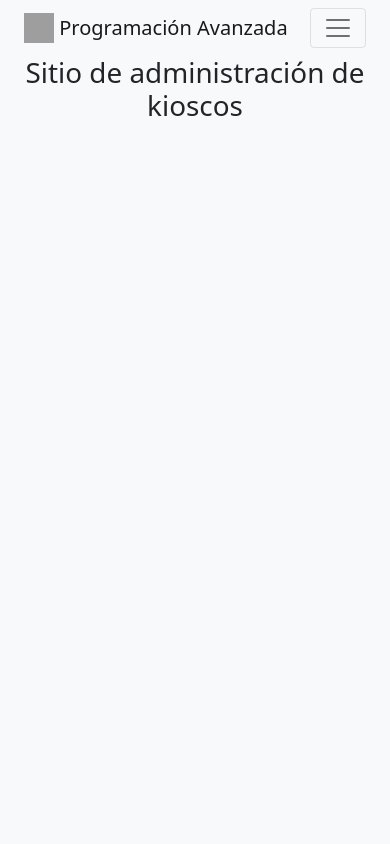
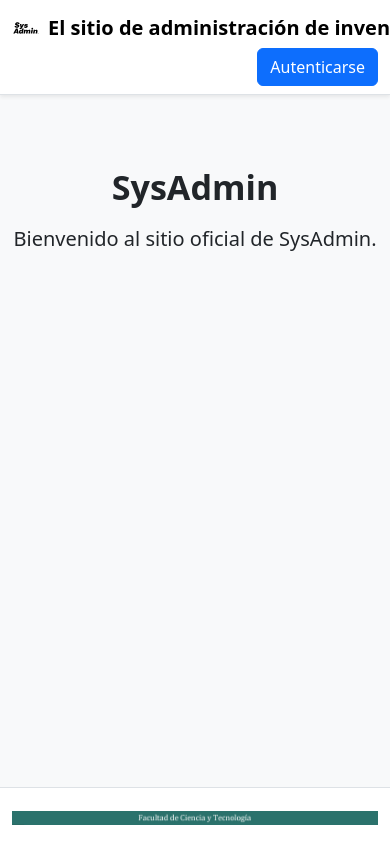
Before and after one commit to JuanOlmos43/TP_prog_avanzada, a PHP site: page / in a window 390 px wide; the page is wider, and only the part inside the window is pictured. Run offline with PHP 8.4, Linux system fonts and the light colour scheme; grey boxes are pictures that could not be loaded.

Commit message:
maquetado inicial de index y login

```diff
--- a/includes/PageClass.php
+++ b/includes/PageClass.php
@@ -2,92 +2,101 @@
 
 class PageClass
 {
-    private $header;
-    private $navbar;
-    private $body;
-    private $js;
-    private $footer;
+    private string $title  = 'Sys Admin';
+    private string $header = '';
+    private string $navbar = '';
+    private string $body   = '';
+    private string $js     = '';
+    private string $footer = '';
 
-
-    function __construct()
+    public function __construct()
     {
         $this->setHeader();
-       $this->setNavBar();
+        $this->setNavBar(false); // false = invitado; true = autenticado
         $this->setJs();
         $this->setFooter();
-
     }
 
+    public function setTitle(string $title): void
+    {
+        $this->title = $title;
+    }
 
-    private function setHeader()
+    private function setHeader(): void
     {
-        $this->header='<!DOCTYPE html>
+        $this->header = '<!DOCTYPE html>
         <html lang="es">
         <head>
-                    <meta charset="UTF-8">
-                    <meta name="viewport" content="width=device-width, initial-scale=1, shrink-to-fit=no">
-                    <title>Programación Avanzada</title>
-                    <link rel="icon" href="/imgs/favicon.ico" type="image/x-icon">
-                    <link href="https://cdn.jsdelivr.net/npm/bootstrap@5.0.2/dist/css/bootstrap.min.css" rel="stylesheet" integrity="sha384-EVSTQN3/azprG1Anm3QDgpJLIm9Nao0Yz1ztcQTwFspd3yD65VohhpuuCOmLASjC" crossorigin="anonymous">
+        <meta charset="utf-8">
+        <meta name="viewport" content="width=device-width, initial-scale=1">
+        <title>' . htmlspecialchars($this->title) . '</title>
+        <link href="https://cdn.jsdelivr.net/npm/bootstrap@5.3.3/dist/css/bootstrap.min.css" rel="stylesheet">
         </head>
-                <body class="bg-light">
-                    <div class="container">';
+        <body class="bg-light d-flex flex-column min-vh-100">';
     }
 
-    // Cambiar función que se muestre en esquina superior derecha para autenticarse
-    private function setNavBar()
+    public function setNavBar(bool $isAuthenticated, ?string $username = null): void
     {
-        $this->navbar='<nav class="navbar navbar-expand-lg navbar-light bg-light">
-                    <div class="container-fluid">
-                        <a class="navbar-brand" href="index.php">
-                            <img src="imgs/desarrollo-web.svg" width="30" height="30" class="d-inline-block align-top">
-                            Programación Avanzada
+        // Bloque a la derecha: varia segun si el usuario esta o no autenticado
+        $right = $isAuthenticated
+        ? $this->navRightAuth($username ?? 'Usuario')
+        : $this->navRightGuest();
+
+        $this->navbar = '
+            <nav class="navbar navbar-light bg-white border-bottom shadow-sm">
+                <div class="container d-flex align-items-center">
+                    <a class="navbar-brand d-flex align-items-center gap-2 m-0" href="index.php">
+                        <img src="imgs/logo.svg" alt="Sys Admin" width="28" height="28" onerror="this.style.display=\'none\'">
+                        <span class="fw-semibold">El sitio de administración de inventarios</span>
                     </a>
-                        <button class="navbar-toggler" type="button" data-toggle="collapse" data-target="#navbarNav" aria-controls="navbarNav" aria-expanded="false" aria-label="Toggle navigation">
-                            <span class="navbar-toggler-icon"></span>
-                        </button>
-                        <div class="collapse navbar-collapse" id="navbarSupportedContent">
-                            <ul class="navbar-nav me-auto mb-2 mb-lg-0">
-                                <li class="nav-item">
-                                    <a class="nav-link active" aria-current="page" href="index.php">Inicio</a>
-                                </li>
-                                <li class="nav-item">
-                                    <a class="nav-link" aria-current="page" href="formPersonas.php">Formulario de Personas</a>
-                                </li>
-                            </ul>
+                    <div class="ms-auto">
+                        ' . $right . '
                     </div>
                 </div>
             </nav>';
     }
 
-
-    public function setBody($body)
+    // Navbar para usuarios no autenticados
+    private function navRightGuest(): string
     {
-        $this->body=$body;
-        $this->body.='</div>';
+        return '<a class="btn btn-primary" href="login.php">Autenticarse</a>';
     }
 
-
-    private function setJs()
+    // Navbar para usuarios autenticados --> UNA VEZ HECHA LA PANTALLA DE USUARIO AUTENTICADO PROBAR ESTA FUNCION
+    private function navRightAuth(string $username): string
     {
-        $this->js='<script src="https://cdn.jsdelivr.net/npm/bootstrap@5.3.7/dist/js/bootstrap.bundle.min.js" integrity="sha384-ndDqU0Gzau9qJ1lfW4pNLlhNTkCfHzAVBReH9diLvGRem5+R9g2FzA8ZGN954O5Q" crossorigin="anonymous"></script>
-                   <script src="js/formPersonas.js"></script>';
+        $name = htmlspecialchars($username, ENT_QUOTES, 'UTF-8');
+        return '<span class="navbar-text">Hola, <strong>' . $name . '</strong></span>';
     }
 
-    private function setFooter()
+    /** Solo asigna el cuerpo (HTML). El <main> se agrega en getHtml(). */
+    public function setBody(string $html): void
     {
-        $this->footer='<a href= "imags/pie.jpg"></body></html>';
+        $this->body = $html;
     }
 
-    public function getHtml()
+    private function setJs(): void
     {
-        $Pagina=$this->header;
-        $Pagina.=$this->navbar;
-        $Pagina.=$this->body;
-        $Pagina.=$this->js;
-        $Pagina.=$this->footer;
-        return $Pagina;
+        $this->js = '<script src="https://cdn.jsdelivr.net/npm/bootstrap@5.3.3/dist/js/bootstrap.bundle.min.js"></script>';
     }
 
+    private function setFooter(): void
+    {
+        $this->footer = '
+        <footer class="mt-auto py-3 bg-white border-top">
+        <div class="container text-center">
+            <img src="imgs/pie.jpg" alt="Pie" class="img-fluid" style="max-height:80px;">
+        </div>
+        </footer>';
+        }
 
+    public function getHtml(): string
+    {
+        return $this->header
+             . $this->navbar
+             . '<main class="container py-4">' . $this->body . '</main>'
+             . $this->footer
+             . $this->js
+             . '</body></html>';
     }
+}
--- a/index.php
+++ b/index.php
@@ -1,14 +1,15 @@
 <?php
+require_once __DIR__ . '/includes/PageClass.php';
 
-require_once __DIR__.'\includes\PageClass.php';
-
-$body='<h1 class="text-center">Sitio de administración de kioscos</h14>';
-
-    $oPage=new PageClass();
-
-      $oPage->setBody($body);
-
-    echo $oPage->getHtml();
+$body = '
+<section class="py-5 text-center">
+  <h1 class="display-4 fw-semibold mb-3">SysAdmin</h1>
+  <p class="lead mb-1">Bienvenido al sitio oficial de SysAdmin.</p>
+</section>';
 
 
-?>
+$oPage = new PageClass();
+$oPage->setBody($body);
+$oPage->setNavBar(false); // invitado
+
+echo $oPage->getHtml();
```
Also changed, not shown: formPersonas.php (deleted, +0 -42 lines), login.php (added, +42 -0 lines), imgs/logo.svg (added). Lines whose indentation alone changed are shown as unchanged.
